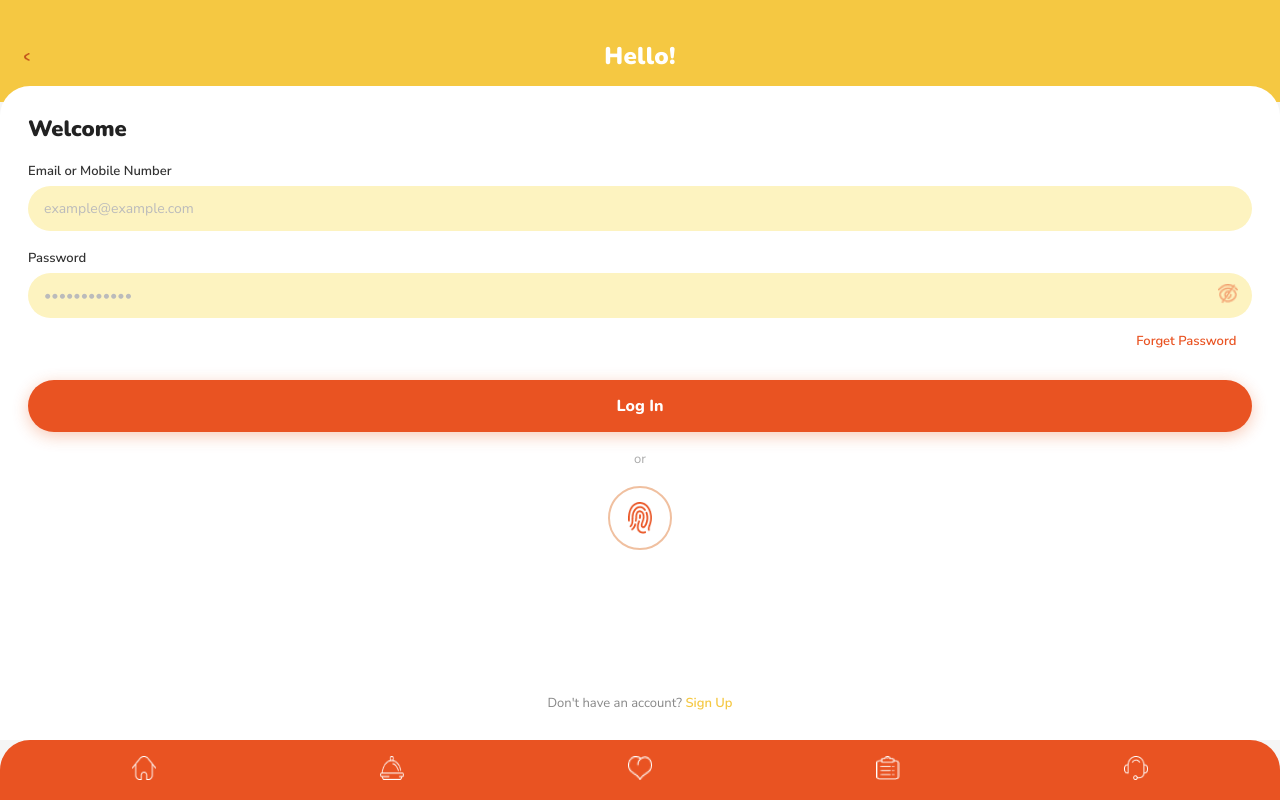
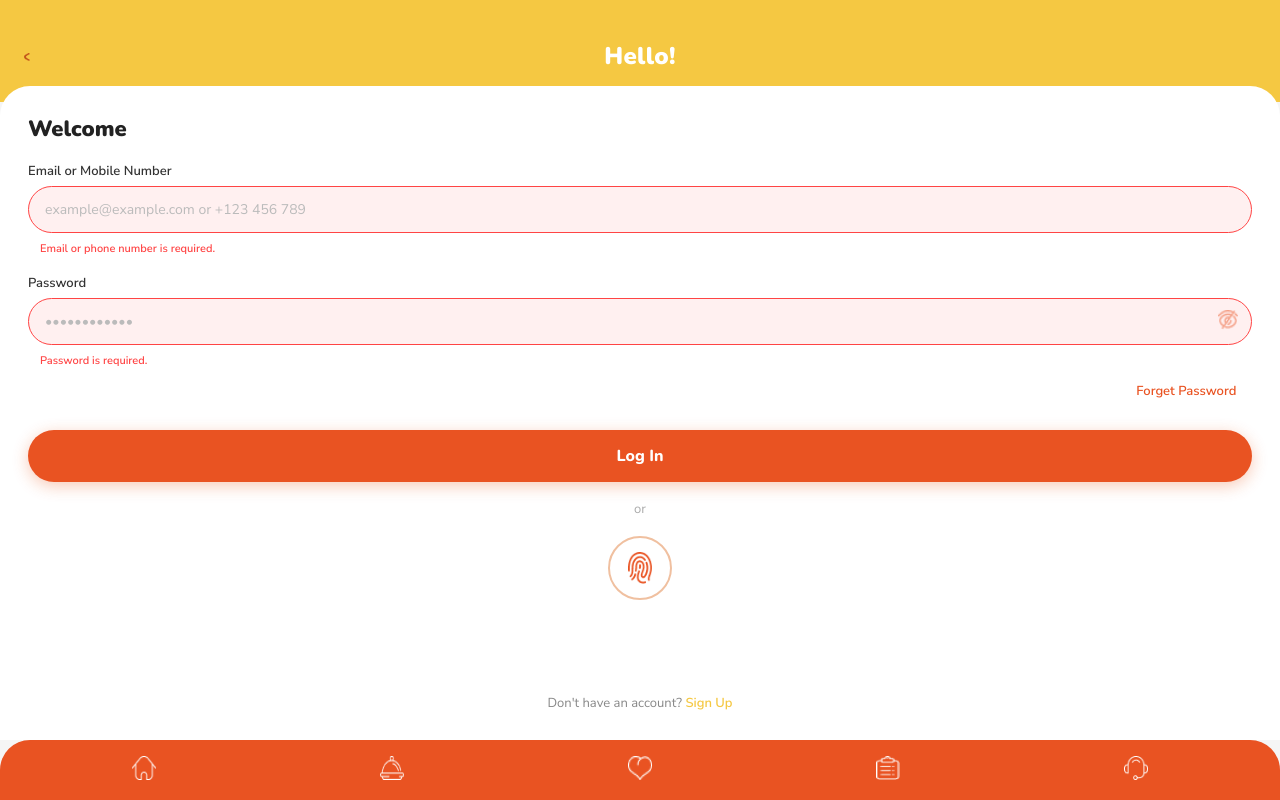
Before and after one commit to adityathotlagiri/FoodDeliveryApp, a React (Vite) app: page /login in a window 1280 px wide. Both pictures are taken after a click on the button "Log In". Built offline with nearby package versions, Linux system fonts and the light colour scheme.

Commit message:
Added toast and validation in the login and signup page.

```diff
--- a/src/Components/Login/Login.css
+++ b/src/Components/Login/Login.css
@@ -257,3 +257,21 @@ body {
   height: 24px;
   filter: brightness(0) invert(1);
 }
+
+/* Error input */
+.ln-input-error {
+  border: 1.5px solid #f44 !important;
+  background: #fff0f0 !important;
+}
+
+
+
+/* Error message */
+.ln-error {
+  font-family: var(--font-body);
+  font-size: 11px;
+  color: #f44;
+  font-weight: 600;
+  padding-left: 12px;
+  margin-top: 2px;
+}
--- a/src/Components/Login/Login.jsx
+++ b/src/Components/Login/Login.jsx
@@ -1,41 +1,101 @@
 import { useState } from "react";
 import { useNavigate } from "react-router-dom";
+import { useFormik } from "formik";
+import * as Yup from "yup";
 import "./Login.css";
-
-// Import your icons from assets
 import eyeOffIcon from "../../assets/icons/Eyeofficon.png";
 import fingerprint from "../../assets/icons/Fingerprint.png";
 import backIcon from "../../assets/icons/BackIcon.png";
 import Navbar from "../Navbar/Navbar";
+import toast, { Toaster } from "react-hot-toast";
+
+const validationSchema = Yup.object({
+  emailOrPhone: Yup.string()
+    .required("Email or phone number is required.")
+    .test(
+      "email-or-phone",
+      "Enter a valid email or phone number.",
+      (value) => {
+        if (!value) return false;
+        const isEmail = /^[^\s@]+@[^\s@]+\.[^\s@]+$/.test(value);
+        const isPhone = /^\+?[\d\s]{7,15}$/.test(value);
+        return isEmail || isPhone;
+      }
+    ),
+  password: Yup.string()
+    .min(6, "Password must be at least 6 characters.")
+    .required("Password is required."),
+});
 
 const Login = () => {
   const [showPassword, setShowPassword] = useState(false);
   const navigate = useNavigate();
 
+  const formik = useFormik({
+    initialValues: {
+      emailOrPhone: "",
+      password: "",
+    },
+    validationSchema,
+    onSubmit: (values) => {
+      console.log(values);
+      toast.success("Success! You are now logged in.", {
+        duration: 2000,
+        position: "top-center",
+        style: {
+          background: "#E95322",
+          color: "#fff",
+          fontFamily: "Nunito, sans-serif",
+          fontWeight: "700",
+          borderRadius: "50px",
+          padding: "12px 24px",
+        },
+        iconTheme: {
+          primary: "#fff",
+          secondary: "#E95322",
+        },
+      });
+      setTimeout(() => navigate("/home"), 2000);
+    },
+  });
   return (
     <div className="ln-screen">
+      <Toaster />
       <div className="ln-card">
 
-        {/* Top orange header */}
+        {/* Header */}
         <div className="ln-header">
           <button className="ln-back" onClick={() => navigate(-1)}>
-            <img src={backIcon} alt="back" style={{width: '6px',height:'8px'}}/>
+            <img src={backIcon} alt="back" style={{ width: "6px", height: "8px" }} />
           </button>
           <h2 className="ln-header-title">Hello!</h2>
         </div>
 
-        {/* White form body */}
+        {/* Body */}
         <div className="ln-body">
           <h3 className="ln-welcome">Welcome</h3>
 
-          {/* Email / Mobile */}
+          {/* Email or Phone */}
           <div className="ln-field-group">
             <label className="ln-label">Email or Mobile Number</label>
             <input
-              className="ln-input"
+              className={`ln-input ${
+                formik.touched.emailOrPhone && formik.errors.emailOrPhone
+                  ? "ln-input-error"
+                  : formik.touched.emailOrPhone && !formik.errors.emailOrPhone
+                  ? "ln-input-success"
+                  : ""
+              }`}
               type="text"
-              placeholder="example@example.com"
+              name="emailOrPhone"
+              placeholder="example@example.com or +123 456 789"
+              value={formik.values.emailOrPhone}
+              onChange={formik.handleChange}
+              onBlur={formik.handleBlur}
             />
+            {formik.touched.emailOrPhone && formik.errors.emailOrPhone && (
+              <span className="ln-error">{formik.errors.emailOrPhone}</span>
+            )}
           </div>
 
           {/* Password */}
@@ -43,43 +103,72 @@ const Login = () => {
             <label className="ln-label">Password</label>
             <div className="ln-input-wrap">
               <input
-                className="ln-input"
+                className={`ln-input ${
+                  formik.touched.password && formik.errors.password
+                    ? "ln-input-error"
+                    : formik.touched.password && !formik.errors.password
+                    ? "ln-input-success"
+                    : ""
+                }`}
                 type={showPassword ? "text" : "password"}
+                name="password"
                 placeholder="••••••••••••"
+                value={formik.values.password}
+                onChange={formik.handleChange}
+                onBlur={formik.handleBlur}
               />
               <button
                 className="ln-eye"
+                type="button"
                 onClick={() => setShowPassword(!showPassword)}
               >
                 <img src={eyeOffIcon} alt="toggle password" />
               </button>
             </div>
+            {formik.touched.password && formik.errors.password && (
+              <span className="ln-error">{formik.errors.password}</span>
+            )}
             <div className="ln-forgot-wrap">
-              <button className="ln-forgot">Forget Password</button>
+              <button
+                className="ln-forgot"
+                type="button"
+                onClick={() => navigate("/forgot-password")}
+              >
+                Forget Password
+              </button>
             </div>
           </div>
 
-          {/* Log In button */}
-          <button className="ln-btn-login">Log In</button>
+          {/* Login button */}
+          <button
+            className="ln-btn-login"
+            onClick={formik.handleSubmit}
+          >
+            Log In
+          </button>
 
-          {/* OR divider */}
           <p className="ln-or">or</p>
 
           {/* Fingerprint */}
-          <button className="ln-fingerprint">
+          <button
+            className="ln-fingerprint"
+            type="button"
+          >
             <img src={fingerprint} alt="fingerprint login" />
           </button>
 
-          {/* Sign Up link */}
+          {/* Sign Up */}
           <p className="ln-signup-text">
             Don&apos;t have an account?{" "}
-            <span className="ln-signup-link" onClick={() => navigate("/signup")}>
+            <span
+              className="ln-signup-link"
+              onClick={() => navigate("/signup")}
+            >
               Sign Up
             </span>
           </p>
         </div>
 
-        {/* Bottom nav bar */}
         <Navbar />
       </div>
     </div>
--- a/src/Components/Signup/Signup.jsx
+++ b/src/Components/Signup/Signup.jsx
@@ -11,6 +11,7 @@ import fingerprintIcon from "../../assets/icons/Fingerprint.png";
 import backIcon from "../../assets/icons/BackIcon.png";
 import Navbar from "../Navbar/Navbar";
 import { useFormik } from "formik";
+import toast, { Toaster } from "react-hot-toast";
 
 const validationSchema = Yup.object({
   fullName: Yup.string()
@@ -52,12 +53,29 @@ const SignUp = () => {
     validationSchema,
     onSubmit: (values) => {
       console.log("Sign up values:", values);
-      alert("Profile updated successfully!");
+      toast.success("Account created successfully!", {
+        duration: 2000,
+        position: "top-center",
+        style: {
+          background: "#E95322",
+          color: "#fff",
+          fontFamily: "Nunito, sans-serif",
+          fontWeight: "700",
+          borderRadius: "50px",
+          padding: "12px 24px",
+        },
+        iconTheme: {
+          primary: "#fff",
+          secondary: "#E95322",
+        },
+      });
+      setTimeout(() => navigate("/home"), 2000);
     },
   });
 
   return (
     <div className="su-screen">
+      <Toaster />
       <div className="su-card">
 
         {/* Header */}
```
